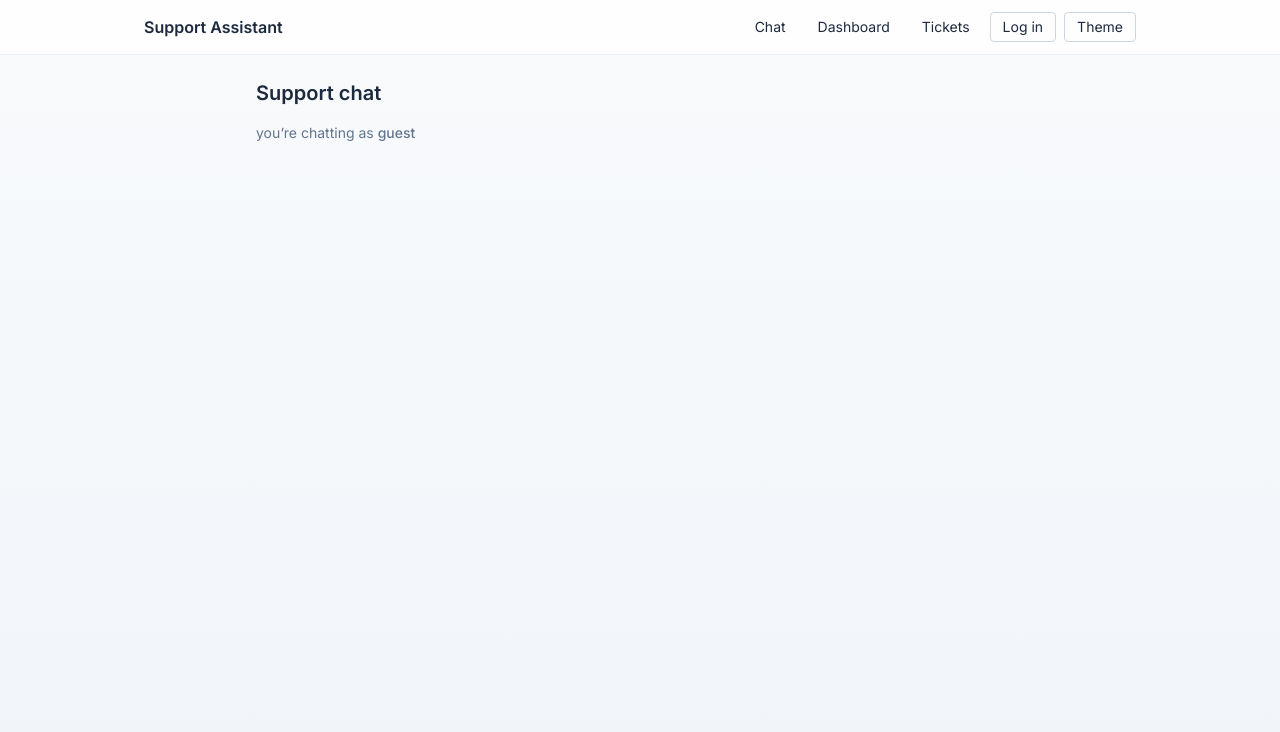
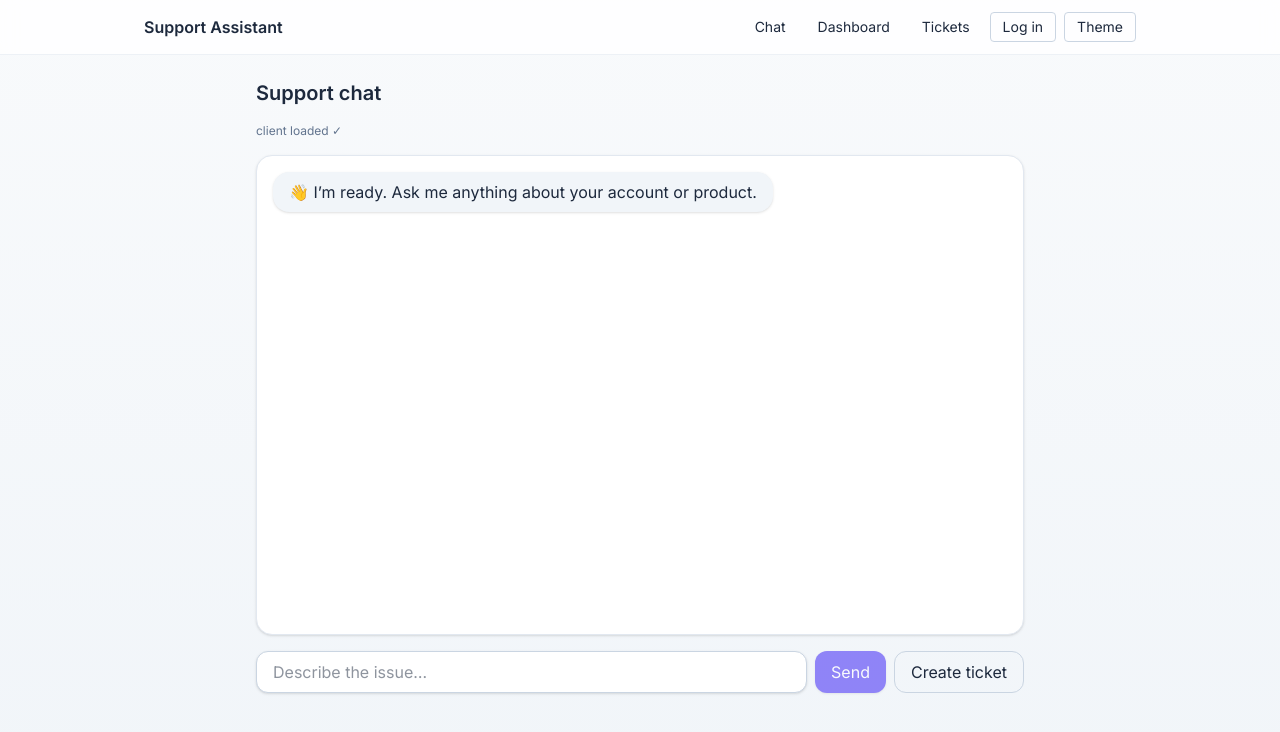
Before and after one commit to kanchNaik/ai_powered_customersupport_bot, a Next.js app: page /support in a window 1280 px wide. Shown: the top 732 px of the page. Built offline with nearby package versions, Linux system fonts and the light colour scheme; no server answers.

Commit message:
Update support-client.tsx

```diff
--- a/app/support/support-client.tsx
+++ b/app/support/support-client.tsx
@@ -1,32 +1,137 @@
-// app/support/support-client.tsx
 'use client';
 import { useEffect, useRef, useState } from 'react';
 
 type ChatMsg = { role: 'user' | 'assistant'; content: string };
 
 export default function SupportChatClient({
-  userId = '',
   initialConversationId = '',
 }: {
-  userId?: string;                      // 👈 optional
   initialConversationId?: string;
 }) {
-  // ... existing state/logic ...
+  const [conversationId, setConversationId] = useState<string>(initialConversationId);
+  const [messages, setMessages] = useState<ChatMsg[]>([
+    { role: 'assistant', content: '👋 I’m ready. Ask me anything about your account or product.' },
+  ]);
+  const [input, setInput] = useState('');
+  const [loading, setLoading] = useState(false);
+  const endRef = useRef<HTMLDivElement>(null);
+
+  useEffect(() => {
+    endRef.current?.scrollIntoView({ behavior: 'smooth' });
+  }, [messages]);
+
+  useEffect(() => {
+    if (!initialConversationId) {
+      const savedConv = localStorage.getItem('support.conversationId') || '';
+      const savedMsgs = localStorage.getItem('support.messages');
+      if (savedConv) setConversationId(savedConv);
+      if (savedMsgs) { try { setMessages(JSON.parse(savedMsgs)); } catch {} }
+    }
+    // eslint-disable-next-line react-hooks/exhaustive-deps
+  }, []);
+
+  useEffect(() => {
+    if (conversationId) localStorage.setItem('support.conversationId', conversationId);
+    else localStorage.removeItem('support.conversationId');
+    localStorage.setItem('support.messages', JSON.stringify(messages));
+  }, [conversationId, messages]);
+
+  async function send(msg: string, forceTicket?: boolean) {
+    const text = msg.trim();
+    if (!text || loading) return;
+
+    setMessages(m => [...m, { role: 'user', content: text }]);
+    setInput('');
+    setLoading(true);
+
+    try {
+      const shortHistory = messages.slice(-20);
+      const res = await fetch('/api/chat', {
+        method: 'POST',
+        credentials: 'include', // works for logged-in users, harmless for guests
+        headers: { 'content-type': 'application/json' },
+        body: JSON.stringify({
+          conversationId,
+          message: text,
+          forceTicket,
+          history: shortHistory,
+        }),
+      });
+      const j = await res.json();
+
+      if (j?.conversationId && !conversationId) setConversationId(j.conversationId);
+
+      if (j?.action === 'login_required') {
+        if (j?.ticketDraft) {
+          sessionStorage.setItem('support.pendingTicketDraft', JSON.stringify(j.ticketDraft));
+        }
+        window.location.href = j?.loginUrl || '/login?next=/support&pending=ticket';
+        return;
+      }
+
+      if (j?.reply) {
+        setMessages(m => [...m, { role: 'assistant', content: j.reply }]);
+      } else if (j?.error) {
+        setMessages(m => [...m, { role: 'assistant', content: `⚠️ ${j.error}` }]);
+      }
+    } catch (e: any) {
+      setMessages(m => [...m, { role: 'assistant', content: `⚠️ ${e?.message || e}` }]);
+    } finally {
+      setLoading(false);
+    }
+  }
 
   return (
-    <div className="mx-auto max-w-3xl space-y-4">
-      <div className="flex items-center justify-between">
-        <div className="text-sm text-slate-500 dark:text-slate-400">
-          {userId ? (
-            <>signed in as <span className="font-mono">{userId.slice(0, 8)}…</span></>
-          ) : (
-            <>you’re chatting as <span className="font-medium">guest</span></>
-          )}
-        </div>
-        {/* rest of your header buttons */}
+    <div className="space-y-4">
+      {/* visible “loaded” tag */}
+      <div className="text-xs text-slate-500 dark:text-slate-400">client loaded ✓</div>
+
+      <div className="h-[60vh] overflow-y-auto rounded-2xl border border-slate-200 dark:border-slate-800 bg-white dark:bg-slate-900 p-4 space-y-3 shadow-sm">
+        {messages.map((m, i) => (
+          <div key={i} className={`flex ${m.role === 'user' ? 'justify-end' : 'justify-start'}`}>
+            <div
+              className={`max-w-[80%] rounded-2xl px-4 py-2 whitespace-pre-wrap shadow-sm
+                ${m.role === 'user'
+                  ? 'bg-indigo-600 text-white'
+                  : 'bg-slate-100 text-slate-800 dark:bg-slate-800 dark:text-slate-100'}`}
+            >
+              {m.content}
+            </div>
+          </div>
+        ))}
+        <div ref={endRef} />
       </div>
 
-      {/* rest of your component unchanged */}
+      <div className="flex gap-2">
+        <input
+          value={input}
+          onChange={(e) => setInput(e.target.value)}
+          onKeyDown={(e) => {
+            if (e.key === 'Enter' && !e.shiftKey) {
+              e.preventDefault();
+              send(input);
+            }
+          }}
+          placeholder="Describe the issue…"
+          className="flex-1 rounded-xl border border-slate-300 dark:border-slate-700 bg-white dark:bg-slate-900 px-4 py-2 shadow-sm focus-visible:ring-2"
+          disabled={loading}
+        />
+        <button
+          className="rounded-xl bg-indigo-600 text-white px-4 py-2 shadow hover:bg-indigo-700 disabled:opacity-60"
+          onClick={() => send(input)}
+          disabled={loading || !input.trim()}
+        >
+          {loading ? '…' : 'Send'}
+        </button>
+        <button
+          className="rounded-xl border border-slate-300 dark:border-slate-700 px-4 py-2 hover:bg-slate-100 dark:hover:bg-slate-800"
+          onClick={() => send('create ticket', true)}
+          disabled={loading}
+          title="Create a ticket from this chat"
+        >
+          Create ticket
+        </button>
+      </div>
     </div>
   );
 }
```
